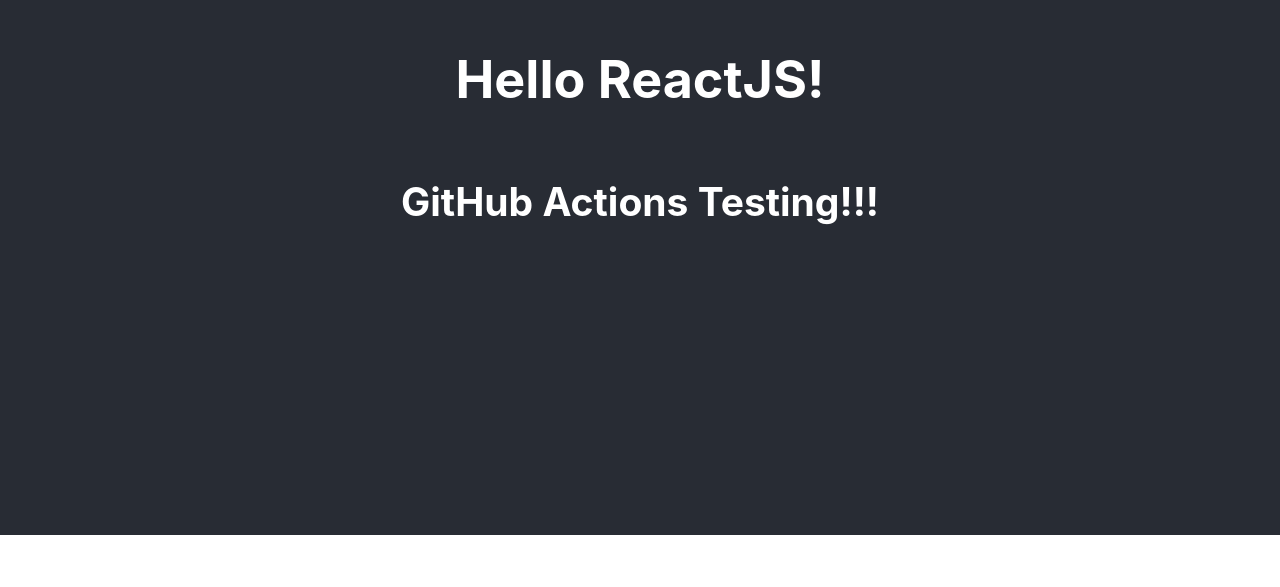
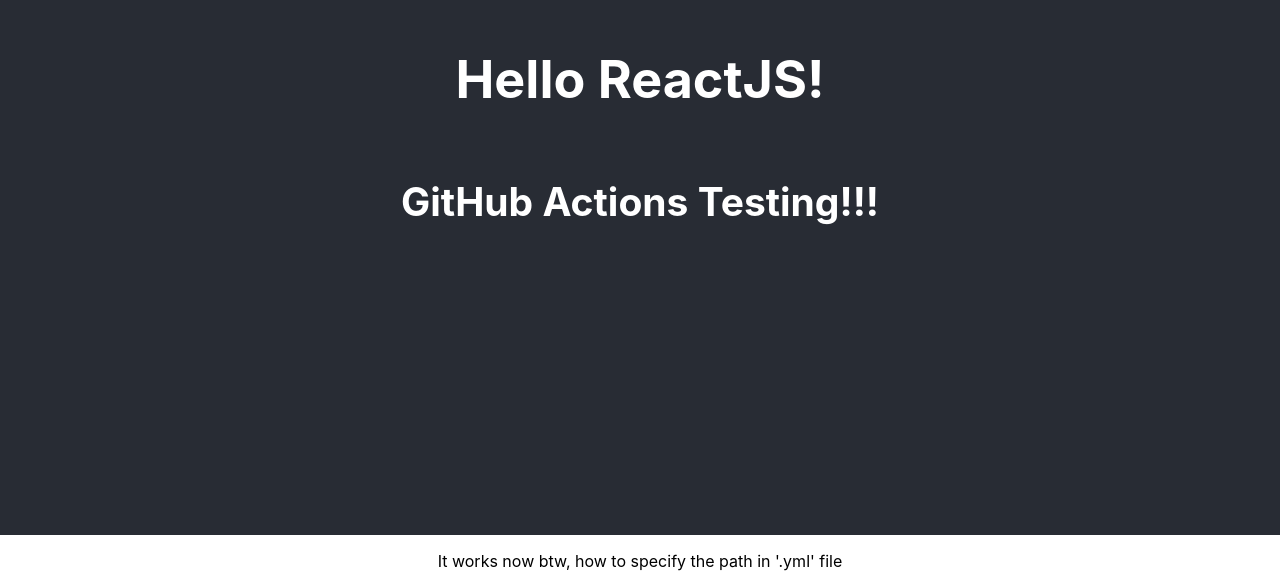
Before and after one commit to sajeeth-ahamed/hello-react, a React (Create React App) app: page / in a window 1280 px wide. Shown: the part 265-852 px from the top of the page. Before the commit the page ends 800 px from the top, so only its background shows below. Built offline with nearby package versions, Linux system fonts and the light colour scheme.

Commit message:
fix: update some content

```diff
--- a/src/App.js
+++ b/src/App.js
@@ -7,6 +7,9 @@
         <h1>Hello ReactJS!</h1>
         <h2>GitHub Actions Testing!!!</h2>
       </header>
+      <main>
+        <p>It works now btw, how to specify the path in '.yml' file</p>
+      </main>
     </div>
   );
 }
```
